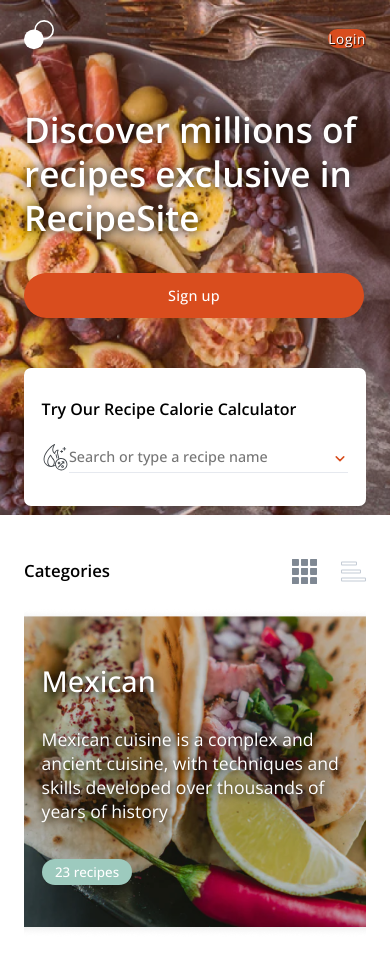
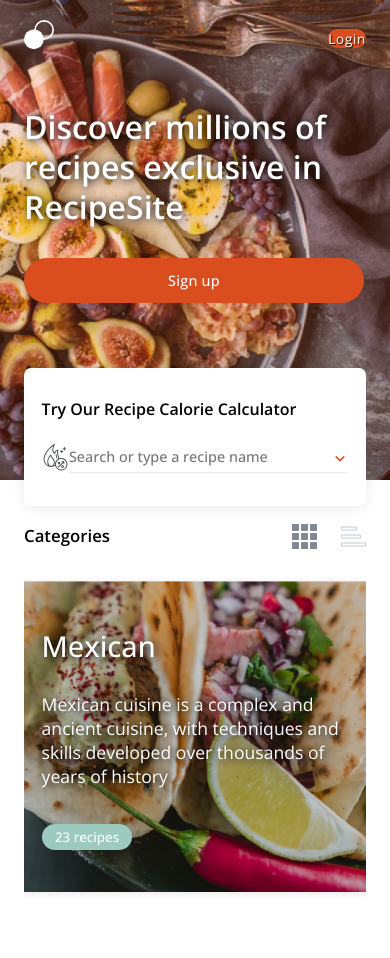
Before and after one commit to Android789515/recipe-site, a Next.js app: page / in a window 390 px wide. After the commit the page ends 923 px from the top, so only its background shows below. Built offline with nearby package versions, Linux system fonts and the light colour scheme.

Commit message:
Refactored height of Hero section from vh units to ems to keep positioning of elements static across various screen heights.
Removed mobile title growth for the Hero body title.

```diff
--- a/styles/homepage/hero-section/HeroBody.module.scss
+++ b/styles/homepage/hero-section/HeroBody.module.scss
@@ -21,13 +21,6 @@
   color: #fff;
 
   margin-bottom: .96em;
-}
-
-$mobile-TitleGrowth: 362px;
-@media (min-width: $mobile-TitleGrowth) {
-  .heroTitle {
-    font-size: 2.2rem;
-  }
 }
 
 @media (min-width: variables.$exitMobileBreakpoint) {
--- a/styles/homepage/hero-section/HeroSection.module.scss
+++ b/styles/homepage/hero-section/HeroSection.module.scss
@@ -1,5 +1,5 @@
 .heroSection {
-  min-height: 61vh;
+  height: 30em;
 
   background-image: url('../../../public/assets/img/hero.png');
   background-size: cover;
--- a/styles/modals/recipe-calculator/RecipeCalculatorWidget.module.scss
+++ b/styles/modals/recipe-calculator/RecipeCalculatorWidget.module.scss
@@ -22,7 +22,7 @@
 
 @media (max-width: 660px) and (max-height: $hideRecipeCalculator) {
   .recipeCalculator {
-    display: none;
+    //display: none;
   }
 }
 
```
